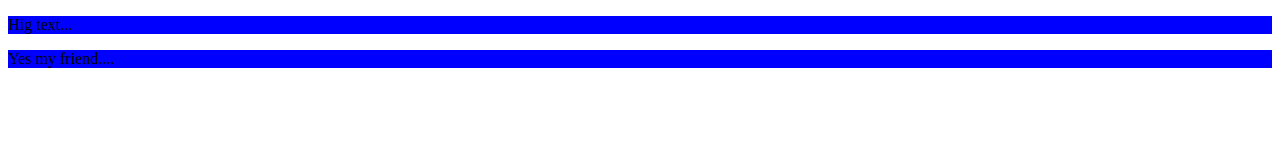
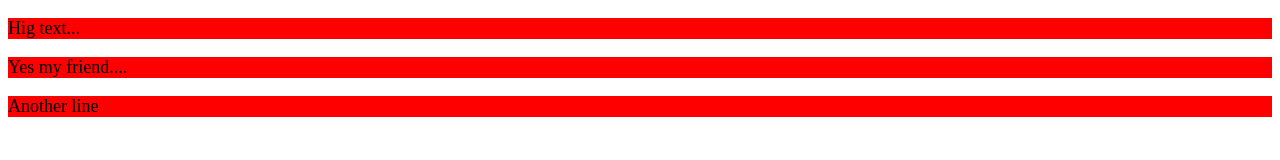
Before and after one commit to ezulueta/Test, a plain HTML site: page index.html in a window 1280 px wide. Drawn offline with Linux system fonts and the light colour scheme.

Commit message:
2 Changes

```diff
--- a/index.html
+++ b/index.html
@@ -9,6 +9,7 @@
 <body>
     <p>Hig text...</p>
     <p>Yes my friend....</p>
+    <p>Another line</p>
     <script src="script.js"></script>
 </body>
 </html>
--- a/styles.css
+++ b/styles.css
@@ -1 +1,4 @@
-p {background-color: blue;}
+p {
+    background-color: red;
+    font-size: large;
+}
```
